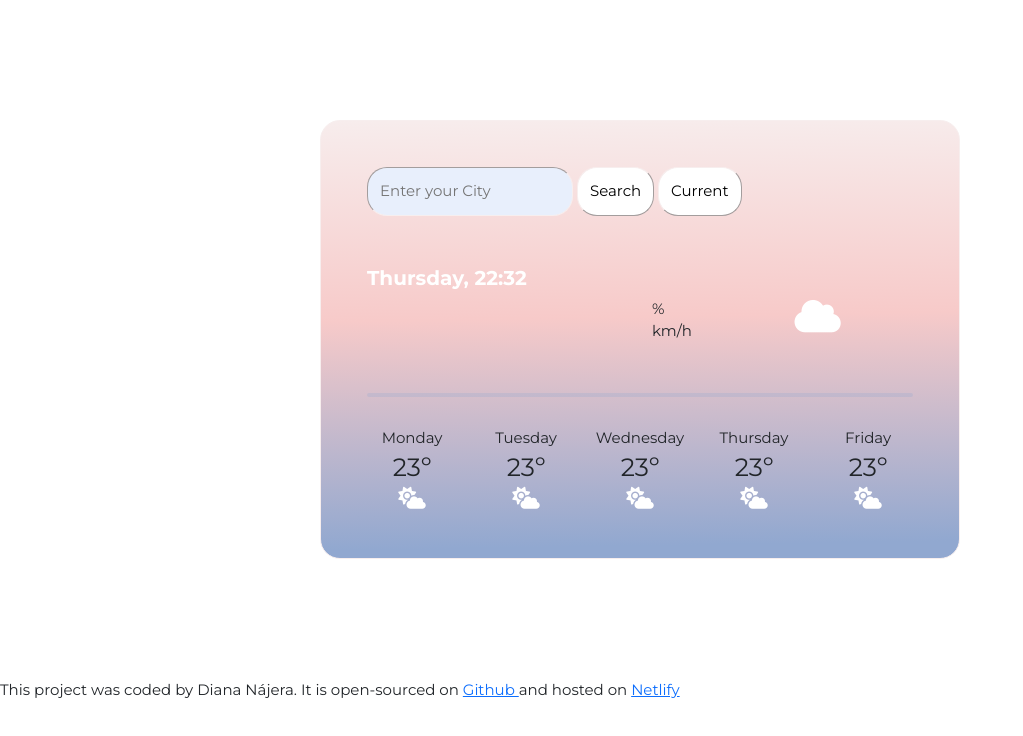
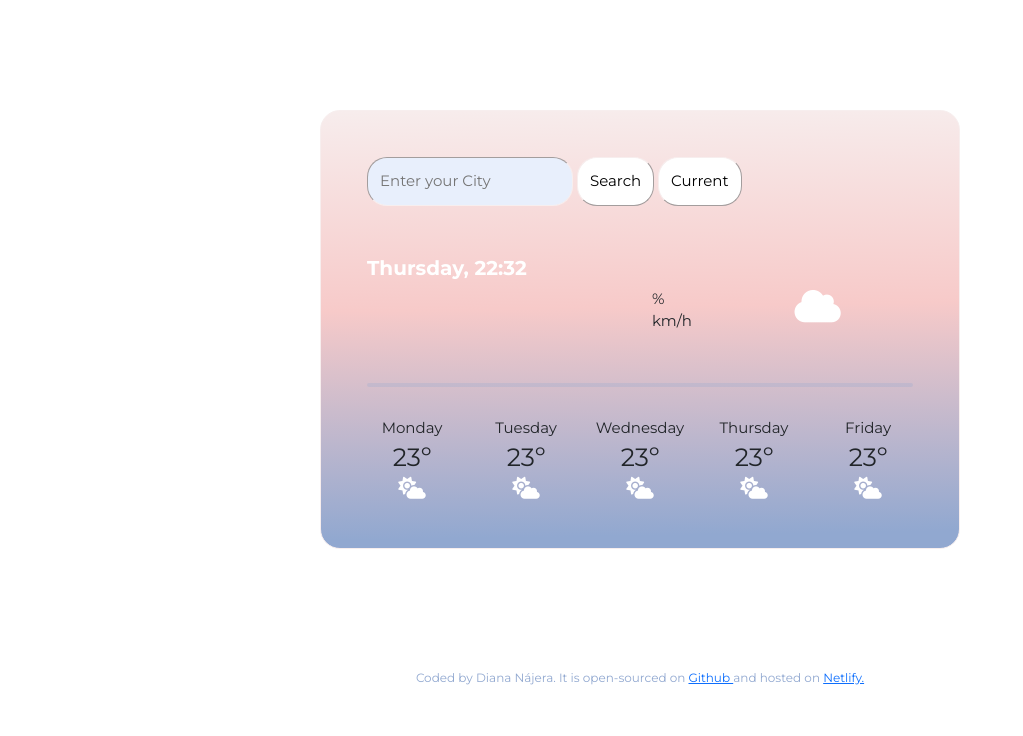
Before and after one commit to dianacereza/cool-weather-app, a plain HTML site: page index.html in a window 1280 px wide. Shown: the whole page, without its empty margins (0-1023 px from the left). Drawn offline with nearby package versions, Linux system fonts and the light colour scheme; no server answers.

Commit message:
updated style to source and personal info
also modified css margin card

```diff
--- a/index.html
+++ b/index.html
@@ -63,19 +63,24 @@
   </div>
 </div>
 </div>
-<span>This project was coded by Diana Nájera. It is open-sourced on <a
-  href="https://github.com/dianacereza/cool-weather-app"
+<div class="contact">
+    <span> Coded by Diana Nájera. It is open-sourced on</span>
+    <span>
+      <a
+        href=https://github.com/dianacereza/cool-weather-app
         target="_blank"
-  class="link"
       >
         Github
-</a> and hosted on
-<a href="https://www.netlify.com/"
+      </a>
+      <span>and hosted on</span>
+      <a
+        href=https://www.netlify.com/
         target="_blank"
-  class="link">
-  Netlify
+      >
+        Netlify.
       </a>
     </span>
+  </div>
 <script src="script.js"></script>
 </body>
 </html>
--- a/style.css
+++ b/style.css
@@ -4,7 +4,7 @@
         }
         .card {
             display: block;
-            margin: 120px auto ;
+            margin:  110px auto ;
             padding: 30px;
             background: linear-gradient(179.1deg, rgb(247, 238, 238) -1.9%, rgb(247, 202, 201) 44.9%, rgb(145, 168, 208) 96.1%);
             border-radius: 20px;
@@ -91,3 +91,11 @@
           border-radius: 2px;
 
         }
+
+        .contact {
+
+            padding: 10px 10px;
+            text-align: center;
+            font-size: 12px;
+            color: rgb(145, 168, 208);
+        }
```
Lines whose indentation alone changed are shown as unchanged.
